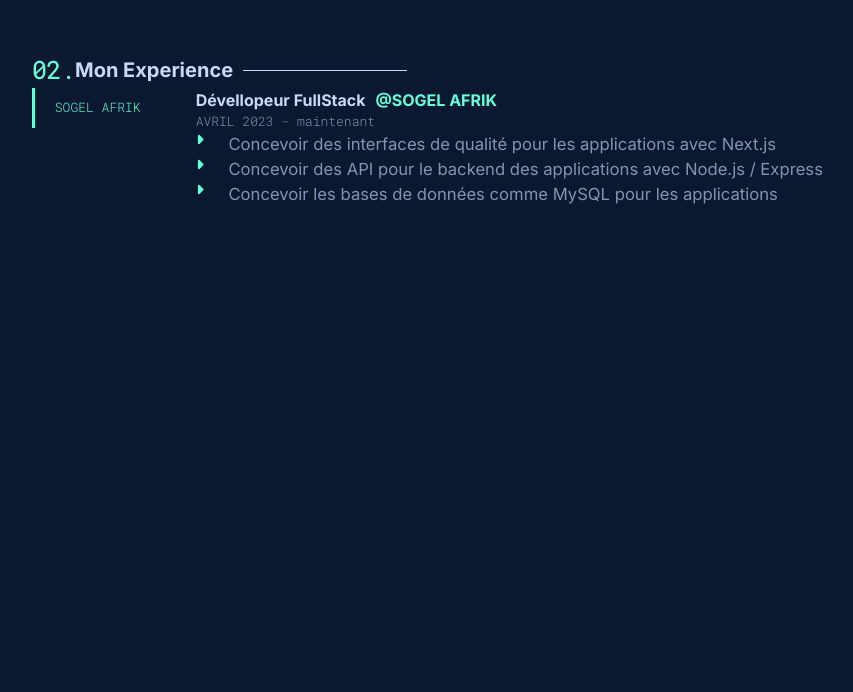
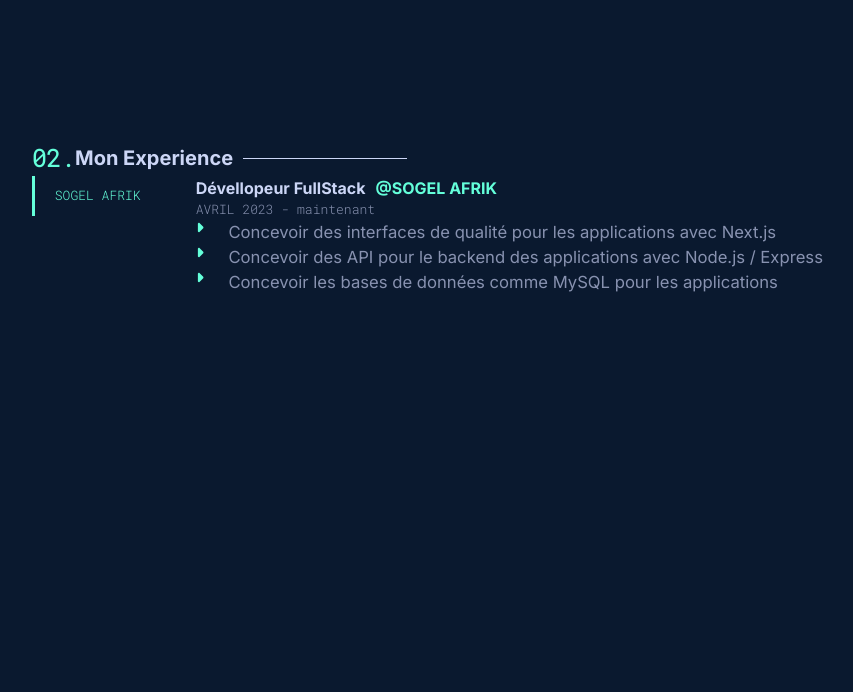
Before and after one commit to henoceli3/v1_portfolio_kodjo_henoc, a Next.js app: page / in a window 1280 px wide. Shown: the part 1588-2280 px from the top of the page, without its empty margins (301-1154 px from the left). Built offline with nearby package versions, Linux system fonts and the light colour scheme.

Commit message:
debug_03

```diff
--- a/src/components/sections/AboutMe.js
+++ b/src/components/sections/AboutMe.js
@@ -24,6 +24,7 @@ const AboutMe = () => {
         flexDirection={"column"}
         justifyContent={"space-between"}
         id="about"
+        mb={'5em'}
       >
         <SectionHeading headingItem={HeadingDetails} />
         <Flex
@@ -34,7 +35,6 @@ const AboutMe = () => {
           <Box
             w={{ base: "100%", xl: "60%" }}
             h={{ base: "auto", md: "50vh", xl: "100%" }}
-            // bg={theme.blue}
           >
             <Text
               color={theme.slate}
--- a/src/components/sections/Experience.js
+++ b/src/components/sections/Experience.js
@@ -29,9 +29,11 @@ const Experience = () => {
     <>
       <Center
         w={"100%"}
-        h={{ base: "auto", xl: "100vh" }}
+        h={{ base: "auto", xl: "70vh" }}
         justifyContent={{ base: "center", xl: "end" }}
         id="experience"
+        // bg={"blue.200"}
+        mb={'5em'}
       >
         <Box w={{ base: "95%", xl: "80%" }} h={{ base: "auto", xl: "90%" }}>
           <SectionHeading headingItem={HeadingDetails} />
@@ -40,7 +42,7 @@ const Experience = () => {
             flexDirection={{ base: "column", xl: "row" }}
             color={theme.lightSlate}
             w={"100%"}
-            h={{ base: "100vh", xl: "90%" }}
+            h={{ base: "auto", xl: "90%" }}
             variant={"unstyled"}
           >
             <TabList
```
